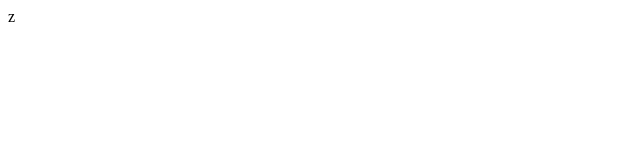
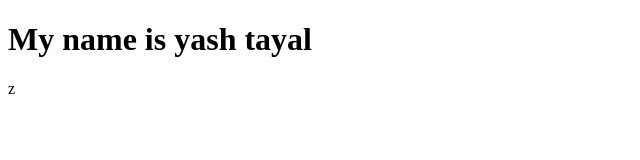
Before and after one commit to YashStar/tmkoc, a plain HTML site: page index.html in a window 1280 px wide. Shown: the whole page, without its empty margins (0-640 px from the left). Drawn offline with Linux system fonts and the light colour scheme.

Commit message:
Update index.html

```diff
--- a/index.html
+++ b/index.html
@@ -6,6 +6,6 @@
     <title>Document</title>
 </head>
 <body>
-
+    <h1>My name is yash tayal </h1>
 </body>
 </html>z
```
